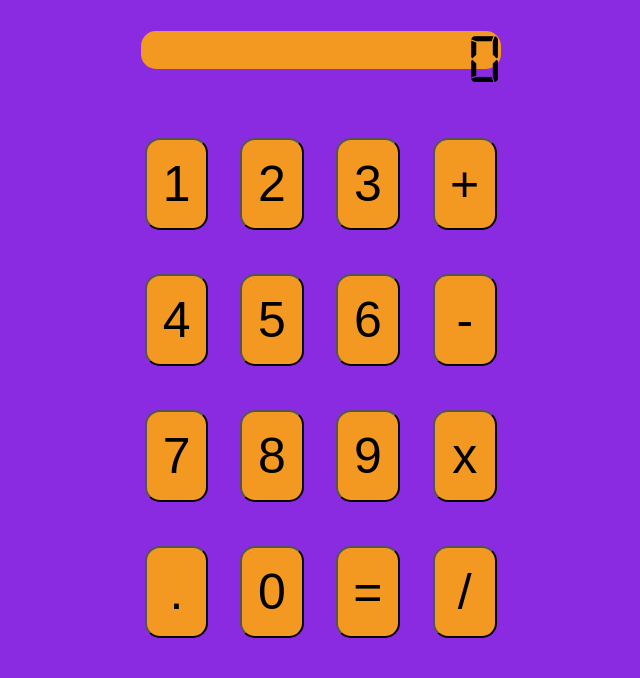
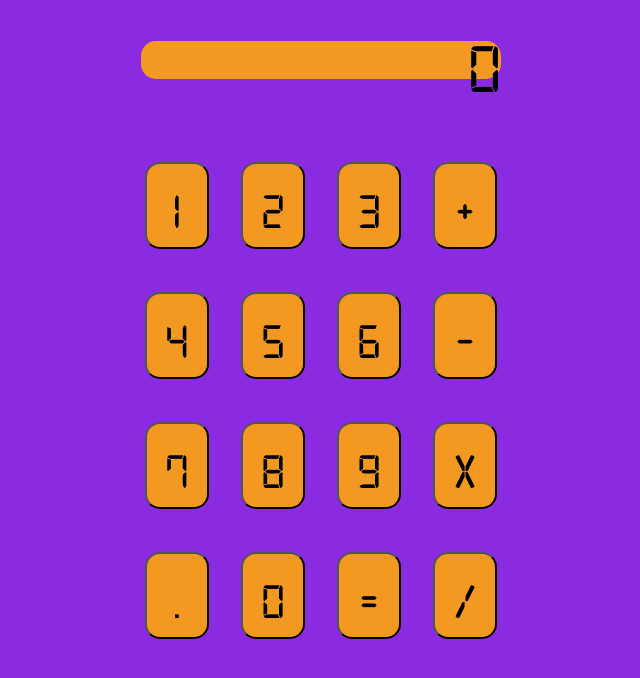
Before and after one commit to cubanezu9999/calculator, a plain HTML site: page index.html in a window 1280 px wide. Shown: the whole page, without its empty margins (319-959 px from the left). Drawn offline with Linux system fonts and the light colour scheme.

Commit message:
vers 0.1

```diff
--- a/style.css
+++ b/style.css
@@ -54,4 +54,5 @@ body {
     font-size: 50px;
     justify-content: center;
     align-items: center;
+    font-family: digital-7;
 }
```
